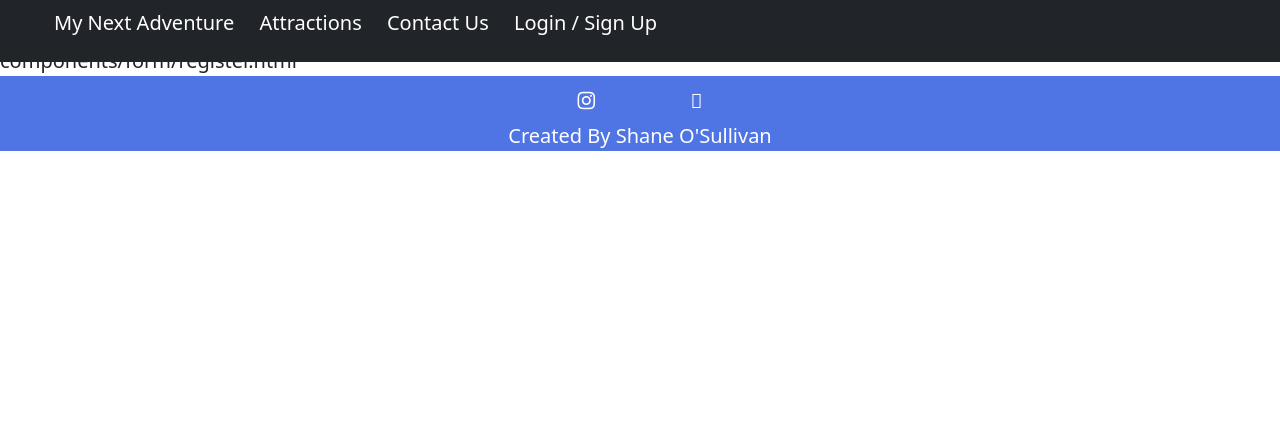
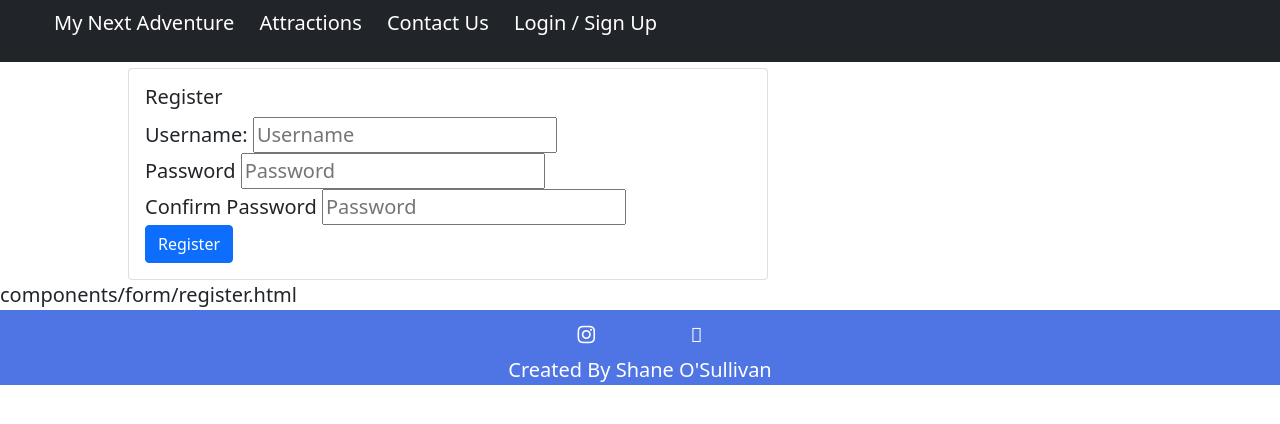
Before and after one commit to shane-os/my-next-adventure, a Flask app: page /register in a window 1280 px wide. Shown: the top 424 px of the page. Run offline with Flask 2, Linux system fonts and the light colour scheme; some libraries are stand-ins or nearby versions.

Commit message:
Add registration page and form

```diff
--- a/app.py
+++ b/app.py
@@ -4,6 +4,7 @@ from flask import (
     flash, redirect, request, session, url_for)
 from flask_pymongo import PyMongo
 from bson.objectid import ObjectId
+from werkzeug.security import generate_password_hash, check_password_hash
 if os.path.exists("env.py"):
     import env
 
@@ -45,7 +46,7 @@ def login():
         login=True)
 
 
-@app.route("/register")
+@app.route("/register", methods=["GET", "POST"])
 def register():
     return render_template("pages/auth.html", title="Authorization")
 
--- a/static/css/style.css
+++ b/static/css/style.css
@@ -56,3 +56,11 @@ footer {
     padding-block-start: 20px;
     padding-block-end: 30px;
 }
+
+#registerform {
+    max-width: 50%;
+    align-content: center;
+    margin-left: 10%;
+    margin-top: 30px;
+    padding: auto;
+}
--- a/templates/pages/auth.html
+++ b/templates/pages/auth.html
@@ -1,7 +1,26 @@
 {% extends "layout/base.html" %}
 {% block content %}
     <h2>Authorizarion</h2>
-
+    <div class="card" id="registerform">
+        <div class="card-body">
+          <h5 class="card-title">Register</h5>
+          <form>
+            <div class="form-group">
+                <label for="username">Username:</label>
+                <input type="text" id="username" name="username" placeholder="Username">
+            </div>
+            <div class="form-group">
+                <label for="userpassword">Password</label>
+                <input type="password" id="userpassword" name="userpassword" placeholder="Password">
+            </div>
+            <div class="form-group">
+                <label for="samepassword"> Confirm Password</label>
+                <input type="password" id="confirmpassword" name="confirmpassword" placeholder="Password">
+            </div>
+            <a href="#" class="btn btn-primary">Register</a>
+          </form>
+        </div>
+    </div>
     {% if login == True %}
     <p>Login goes here</p>
     components/form/login.html
```
